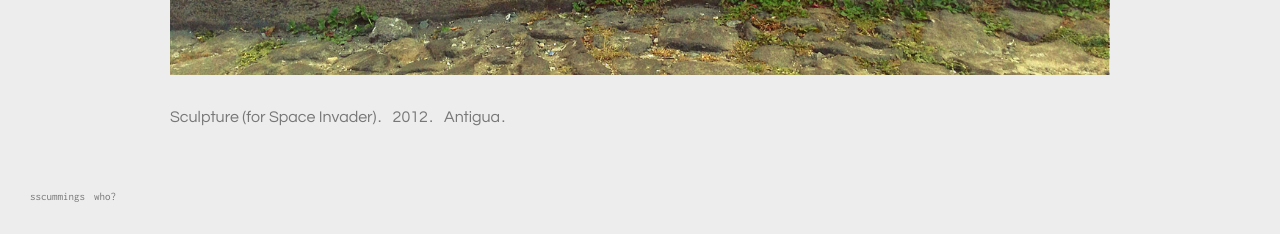
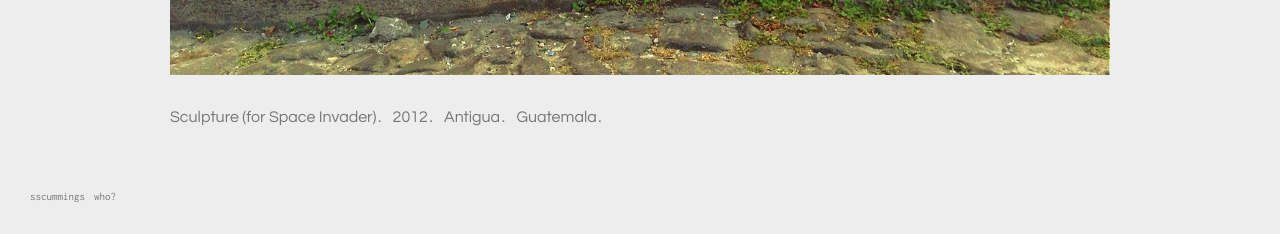
Before and after one commit to sscummings/sscummings.github.io, a Jekyll site: the page built from _art/2012-05-sculpture.markdown, in a window 1280 px wide. Shown: the part 663-897 px from the top of the page. Built offline with Jekyll 4.4.1, drawn with Linux system fonts in a browser that asks for light colours; nearby versions of some CDN libraries.

Commit message:
Add fields to art posts.

```diff
--- a/_art/2010-04-cardbird.markdown
+++ b/_art/2010-04-cardbird.markdown
@@ -5,7 +5,10 @@
 categories: art
 img:		art/2010-04-cardbird.jpg
 year:		2010
-location:	Seattle
+medium:		cardboard
+city:		Seattle
+state:
+country:
 medium:		cardboard
 size:
 ---
--- a/_art/2012-05-sculpture.markdown
+++ b/_art/2012-05-sculpture.markdown
@@ -1,11 +1,14 @@
 ---
 layout: 	image
-title:  	Sculpture (for Space Invader)
 date:   	2012-12-15 11:43:56 -0500
 categories: art
 img:		art/2012-05-space-invader.jpg
+title:  	Sculpture (for Space Invader)
 year:		2012
-location:	Antigua
+medium:		traffic barrier
+city:		Antigua
+state:
+country:	Guatemala
 medium:		traffic barrier
 size:
 ---
--- a/_layouts/image.html
+++ b/_layouts/image.html
@@ -16,8 +16,14 @@
 	    {% if page.year %}
 	    	<span>{{ page.year }}</span>
 	    {% endif %}
-	    {% if page.location %}
-	    	<span>{{ page.location | escape }}</span>
+	    {% if page.city %}
+	    	<span>{{ page.city | escape }}</span>
+	    {% endif %}
+	    {% if page.state %}
+	    	<span>{{ page.state | escape }}</span>
+	    {% endif %}
+	    {% if page.country %}
+	    	<span>{{ page.country | escape }}</span>
 	    {% endif %}
 
 	    {% comment %}
```
